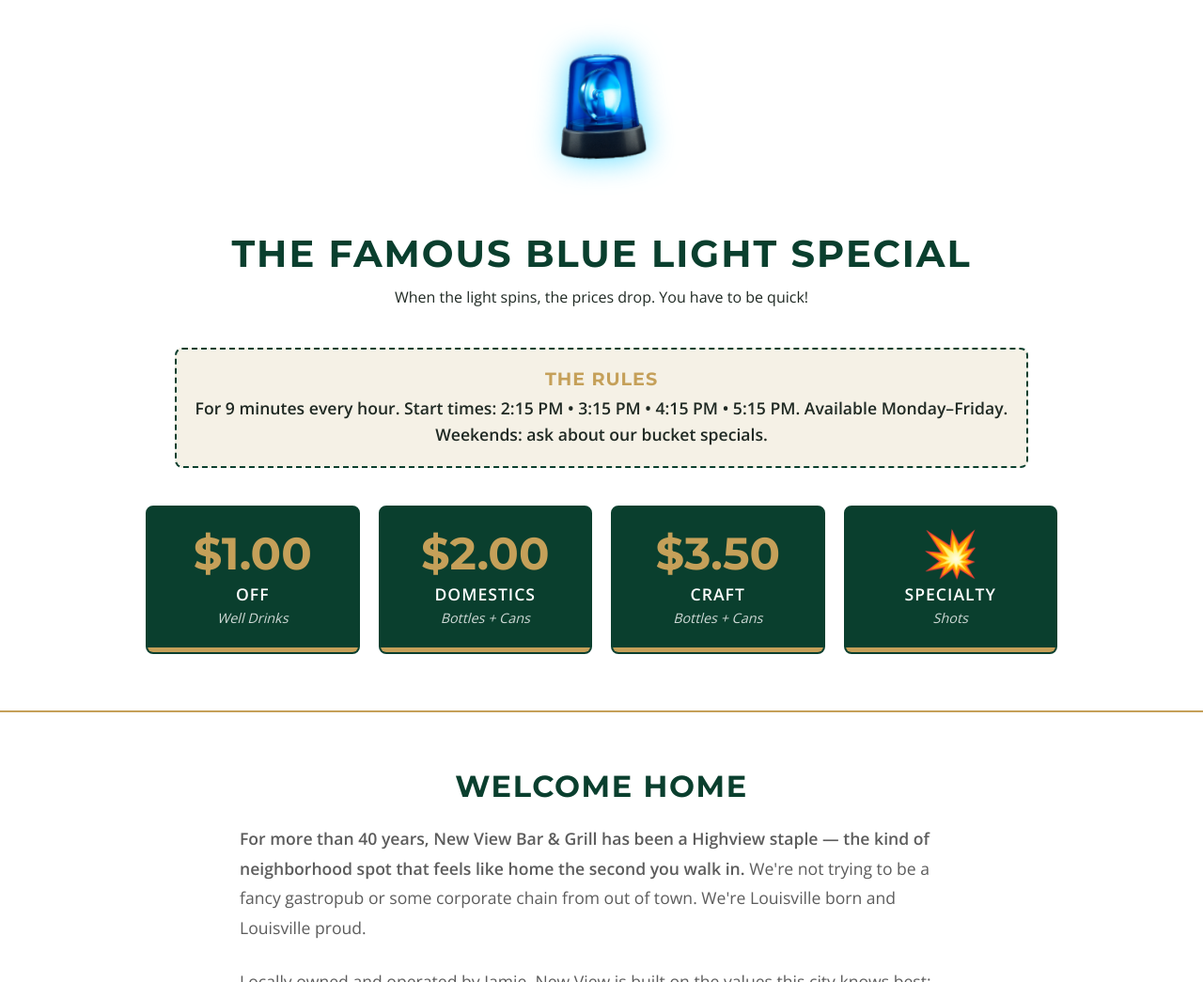
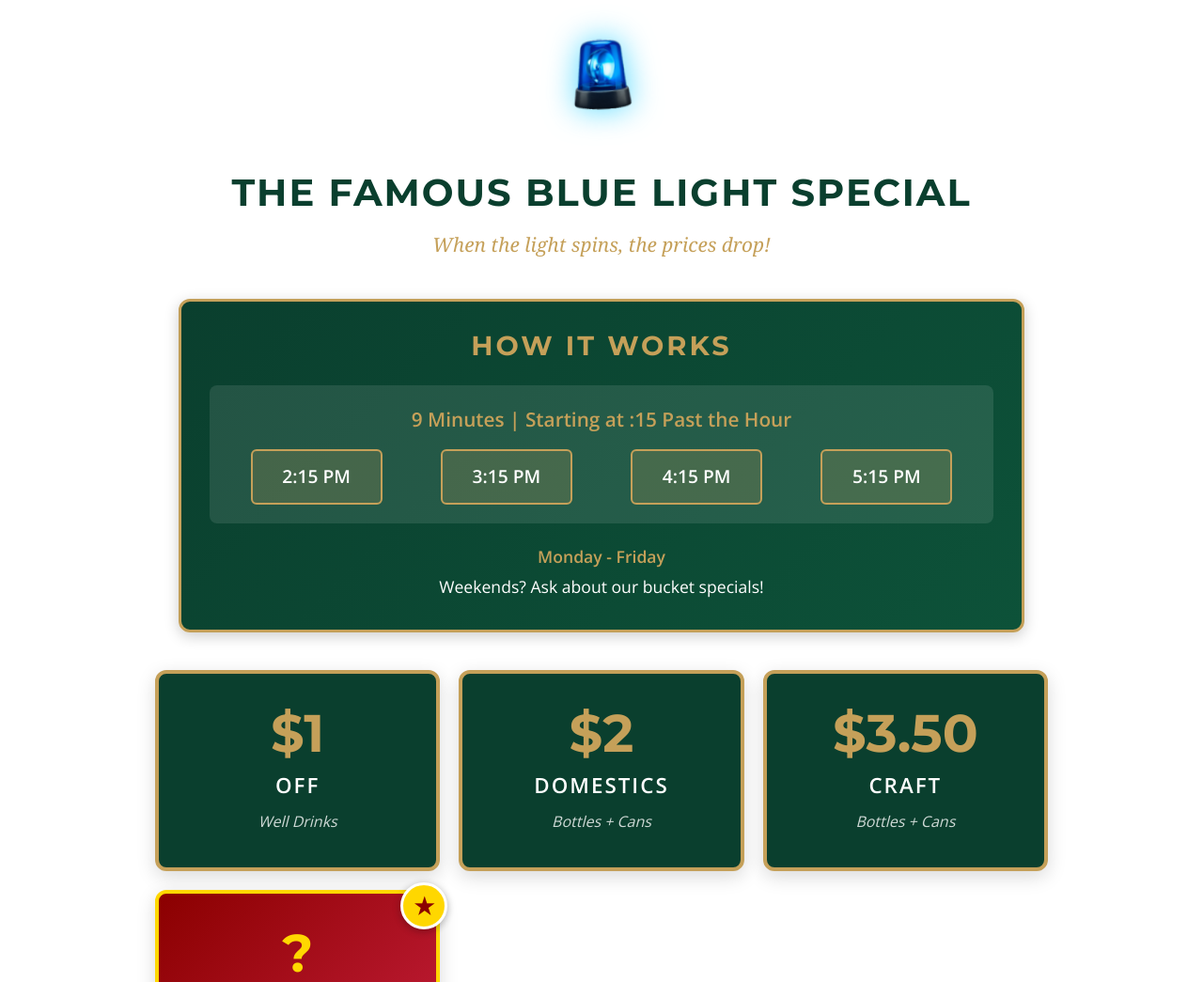
Before and after one commit to itsbiggins-oss/new-view-bar, a plain HTML site: page index.html in a window 1280 px wide. Shown: the part 898-1943 px from the top of the page at 94% size. Drawn offline with nearby package versions, Linux system fonts and the light colour scheme.

Commit message:
Revamp Blue Light Special design and styles
Updated the design of the Blue Light Special section, including style adjustments for titles, subtitles, and rules box. Improved layout for time slots and pricing cards.

```diff
--- a/index.html
+++ b/index.html
@@ -320,7 +320,7 @@
         }
 
         /* =========================================
-           5. BLUE LIGHT SPECIAL (WITH IMAGE)
+           5. BLUE LIGHT SPECIAL - UPDATED DESIGN
            ========================================= */
         #bluelight {
             background-color: white;
@@ -336,21 +336,28 @@
         }
 
         .special-header {
-            margin-bottom: 40px;
+            margin-bottom: 30px;
         }
 
         .special-title {
             font-size: 2.5rem;
             color: var(--primary-green);
-            margin-bottom: 10px;
+            margin-bottom: 15px;
+        }
+
+        .special-subtitle {
+            font-size: 1.3rem;
+            color: var(--accent-gold);
+            font-style: italic;
+            font-family: 'Georgia', 'Times New Roman', serif;
         }
 
         /* The styles for the uploaded siren image */
         .siren-feature {
-            width: 150px;
+            width: 100px;
             height: auto;
             display: block;
-            margin: 0 auto 10px; /* Centers the image */
+            margin: 0 auto 20px;
             transition: transform 0.2s ease, filter 0.2s ease, box-shadow 0.2s ease;
             filter: drop-shadow(0 0 5px rgba(0,200,255,0.2));
             will-change: transform, filter;
@@ -398,77 +405,149 @@
             }
         }
 
+        /* Rules Box - New Design */
         .special-rules {
-            background-color: var(--bg-cream);
-            border: 2px dashed var(--primary-green);
-            padding: 20px;
-            border-radius: 8px;
-            display: inline-block;
-            margin-bottom: 40px;
-            min-width: 260px;
+            background: linear-gradient(135deg, var(--primary-green) 0%, #0d5239 100%);
+            color: var(--text-light);
+            padding: 30px;
+            border-radius: 12px;
+            margin: 40px auto;
+            max-width: 900px;
+            box-shadow: 0 4px 15px rgba(0,0,0,0.2);
+            border: 3px solid var(--accent-gold);
         }
 
         .special-rules h3 {
-            font-size: 1.2rem;
+            font-size: 1.8rem;
             color: var(--accent-gold);
-            margin-bottom: 5px;
+            text-align: center;
+            margin-bottom: 25px;
+            text-transform: uppercase;
+            letter-spacing: 3px;
         }
 
-        .special-rules p {
-            font-weight: 600;
-            color: var(--text-dark);
-            font-size: 1.1rem;
+        .schedule {
+            background: rgba(255,255,255,0.1);
+            padding: 20px;
+            border-radius: 8px;
+            margin-bottom: 20px;
         }
 
+        .schedule-header {
+            font-size: 1.3rem;
+            color: var(--accent-gold);
+            margin-bottom: 15px;
+            text-align: center;
+            font-weight: bold;
+        }
+
+        .time-slots {
+            display: flex;
+            justify-content: space-around;
+            flex-wrap: wrap;
+            gap: 15px;
+            margin-top: 15px;
+        }
+
+        .time-slot {
+            background: rgba(197, 160, 89, 0.2);
+            padding: 12px 20px;
+            border-radius: 6px;
+            font-size: 1.2rem;
+            font-weight: bold;
+            border: 2px solid var(--accent-gold);
+            min-width: 140px;
+            text-align: center;
+            transition: transform 0.3s ease, box-shadow 0.3s ease;
+            cursor: pointer;
+        }
+
+        .time-slot:hover {
+            transform: translateY(-5px);
+            box-shadow: 0 4px 15px rgba(197, 160, 89, 0.4);
+        }
+
+        .availability {
+            text-align: center;
+            font-size: 1.1rem;
+            line-height: 1.8;
+        }
+
+        .availability strong {
+            color: var(--accent-gold);
+        }
+
+        /* Pricing Cards - Updated */
         .special-grid {
             display: grid;
-            grid-template-columns: repeat(auto-fit, minmax(200px, 1fr));
+            grid-template-columns: repeat(auto-fit, minmax(250px, 1fr));
             gap: 20px;
+            max-width: 1100px;
+            margin: 40px auto 0;
+            padding: 0 10px;
         }
 
         .special-card {
             background-color: var(--primary-green);
             color: var(--text-light);
-            padding: 25px;
-            border-radius: 8px;
-            border: 2px solid var(--primary-green);
+            padding: 35px 20px;
+            border-radius: 12px;
+            border: 4px solid var(--accent-gold);
             transition: all 0.3s ease;
             position: relative;
-            overflow: hidden;
-        }
-
-        .special-card::after {
-            content: '';
-            position: absolute;
-            bottom: 0;
-            left: 0;
-            width: 100%;
-            height: 5px;
-            background-color: var(--accent-gold);
+            box-shadow: 0 6px 20px rgba(0,0,0,0.15);
         }
 
         .special-card:hover {
             transform: translateY(-5px);
-            box-shadow: 0 10px 20px rgba(0,0,0,0.15);
+            box-shadow: 0 8px 25px rgba(0,0,0,0.25);
+        }
+
+        .special-card.specialty {
+            background: linear-gradient(135deg, #8b0000 0%, #c41e3a 100%);
+            border-color: #ffd700;
+        }
+
+        .special-card.specialty .special-price {
+            color: #ffd700;
+        }
+
+        .specialty-badge {
+            position: absolute;
+            top: -12px;
+            right: -12px;
+            background: #ffd700;
+            color: #8b0000;
+            width: 50px;
+            height: 50px;
+            border-radius: 50%;
+            display: flex;
+            align-items: center;
+            justify-content: center;
+            font-size: 1.5rem;
+            font-weight: bold;
+            border: 3px solid var(--text-light);
+            box-shadow: 0 2px 8px rgba(0,0,0,0.3);
         }
 
         .special-price {
             font-family: var(--font-heading);
-            font-size: 3rem;
+            font-size: 3.5rem;
             color: var(--accent-gold);
             line-height: 1;
-            margin-bottom: 5px;
+            margin-bottom: 10px;
         }
 
         .special-item {
             font-weight: 700;
             text-transform: uppercase;
-            font-size: 1.1rem;
-            letter-spacing: 1px;
+            font-size: 1.4rem;
+            letter-spacing: 2px;
+            margin-bottom: 8px;
         }
 
         .special-sub {
-            font-size: 0.9rem;
+            font-size: 1rem;
             opacity: 0.8;
             font-style: italic;
         }
@@ -789,16 +868,39 @@
 
             .special-title {
                 font-size: 1.8rem;
+            }
+
+            .special-subtitle {
+                font-size: 1.1rem;
+            }
+
+            .special-rules {
+                padding: 20px;
+            }
+
+            .special-rules h3 {
+                font-size: 1.4rem;
+            }
+
+            .time-slots {
                 flex-direction: column;
-                gap: 5px;
+                align-items: center;
+            }
+
+            .time-slot {
+                width: 100%;
+                max-width: 200px;
+            }
+
+            .special-price {
+                font-size: 2.8rem;
             }
 
             .special-grid {
                 grid-template-columns: 1fr;
-            }
-
-            .special-card {
-                padding: 15px;
+                max-width: 400px;
+                margin-left: auto;
+                margin-right: auto;
             }
 
             .menu-grid,
@@ -816,6 +918,13 @@
             .footer-col > div[style*="display: flex"] {
                 flex-direction: column !important;
                 gap: 15px !important;
+            }
+        }
+
+        @media (max-width: 480px) {
+            .special-title {
+                font-size: 1.5rem;
+                letter-spacing: 1px;
             }
         }
 
@@ -882,25 +991,38 @@
                     <h2 id="bluelight-heading" class="special-title">
                         The Famous Blue Light Special
                     </h2>
-                    <p>When the light spins, the prices drop. You have to be quick!</p>
+                    <p class="special-subtitle">When the light spins, the prices drop!</p>
                 </div>
 
                 <div class="special-rules" aria-live="polite" aria-atomic="true">
-                    <h3>The Rules</h3>
-                    <p id="special-rules-text">For 9 minutes every hour. Start times: 2:15 PM • 3:15 PM • 4:15 PM • 5:15 PM. Available Monday–Friday.</p>
-                    <p style="text-align: center;">Weekends: ask about our bucket specials.</p>
+                    <h3>How It Works</h3>
+
+                    <div class="schedule">
+                        <div class="schedule-header">9 Minutes | Starting at :15 Past the Hour</div>
+                        <div class="time-slots">
+                            <div class="time-slot">2:15 PM</div>
+                            <div class="time-slot">3:15 PM</div>
+                            <div class="time-slot">4:15 PM</div>
+                            <div class="time-slot">5:15 PM</div>
+                        </div>
+                    </div>
+
+                    <div class="availability">
+                        <strong>Monday - Friday</strong><br>
+                        Weekends? Ask about our bucket specials!
+                    </div>
                     <div id="bluelight-status" class="visually-hidden" role="status" aria-live="polite">Blue Light flashing continuously.</div>
                 </div>
 
                 <div class="special-grid">
                     <div class="special-card">
-                        <div class="special-price">$1.00</div>
-                        <div class="special-item">Off</div>
+                        <div class="special-price">$1</div>
+                        <div class="special-item">OFF</div>
                         <div class="special-sub">Well Drinks</div>
                     </div>
 
                     <div class="special-card">
-                        <div class="special-price">$2.00</div>
+                        <div class="special-price">$2</div>
                         <div class="special-item">Domestics</div>
                         <div class="special-sub">Bottles + Cans</div>
                     </div>
@@ -911,8 +1033,9 @@
                         <div class="special-sub">Bottles + Cans</div>
                     </div>
 
-                    <div class="special-card">
-                        <div class="special-price">💥</div>
+                    <div class="special-card specialty">
+                        <div class="specialty-badge">★</div>
+                        <div class="special-price">?</div>
                         <div class="special-item">Specialty</div>
                         <div class="special-sub">Shots</div>
                     </div>
```
